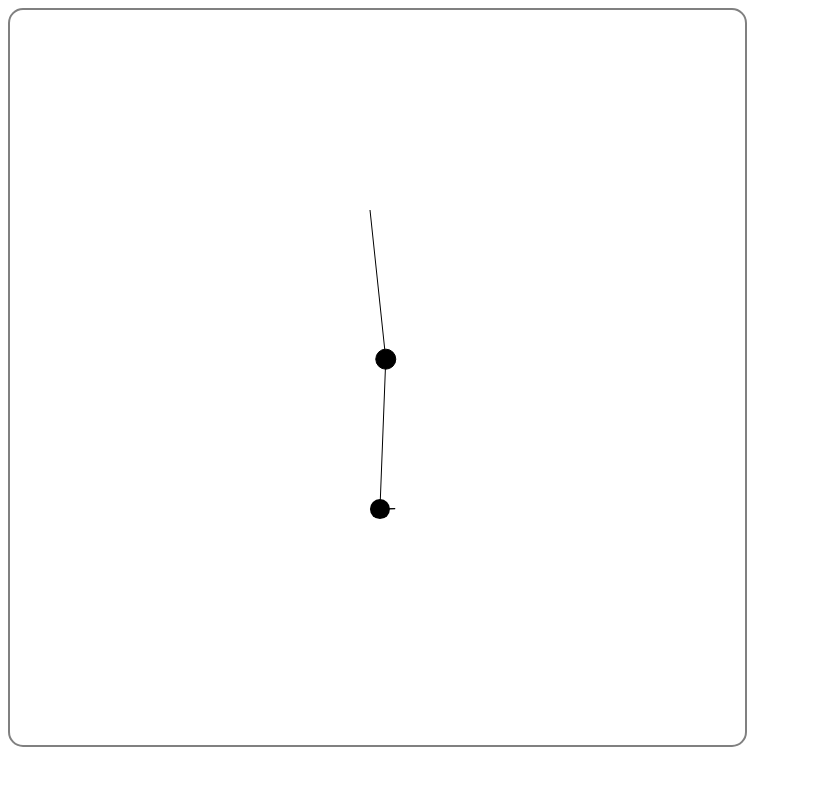
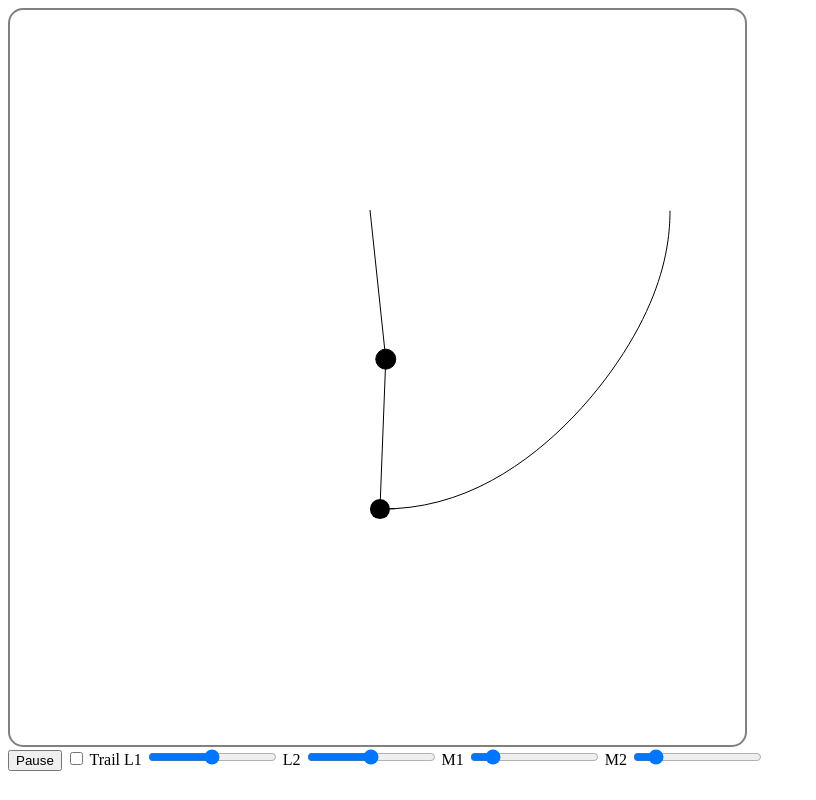
Before and after one commit to museHD/DoublePendulum, a plain HTML site: page index.html in a window 1280 px wide. Shown: the whole page, without its empty margins (0-816 px from the left). Drawn offline with Linux system fonts and the light colour scheme; animation ran at ten frames a second.

Commit message:
slider for length, mass slider not working

```diff
--- a/index.html
+++ b/index.html
@@ -8,9 +8,24 @@
 </head>
 <body>
 
-<div class="canvas-container">
-	<canvas id="canvas" width="720" height="720"></canvas>
+<div>
+	<div class="canvas-container">
+		<canvas id="canvas" width="720" height="720"></canvas>
+	</div>
+
+	<button id="play">Pause</button>
+
+	<label for="trail"><input type="checkbox" id="trailcheck" name="accept" value="yes"> Trail </label>
+
+	L1
+	<input type="range" min="1" max="300" value="150" class="slider" id="L1">
+	L2
+	<input type="range" min="1" max="300" value="150" class="slider" id="L2">
+	M1
+	<input type="range" min="1" max="300" value="40" class="slider" id="M1">
+	M2
+	<input type="range" min="1" max="300" value="40" class="slider" id="M2">
+
 </div>
-
 </body>
 </html>
--- a/scripts/main.js
+++ b/scripts/main.js
@@ -1,6 +1,5 @@
 //Reference to canvas
 const canvas = document.getElementById("canvas");
-console.log(canvas);
 const ctx = canvas.getContext("2d");
 const cw = 720;
 const ch = 720;
@@ -19,6 +18,7 @@ var prev_update = Date.now();
 //Declaring initial variables to be used
 var kin_energy, pot_energy;
 firstframe = true;
+var paused = false;
 var img_data = ctx.getImageData(0, 0, cw, ch);;
 var old_x;
 var old_y;
@@ -27,16 +27,17 @@ const n_eqns = 4; //4 equations to solve;
 var input = new Array(n_eqns);
 var output = new Array(n_eqns);
 var current = new Array(n_eqns);
-
+var laststate;
 
 
 
 //Either create objects to manage pendulums or manage variables only (object method might be easier to manage)
-p1 = { r: 10, a: a_1, l: length, x: 0, y: 0, vel: 0, mass:40, acc:0 };
-p2 = { r: 10, a: a_2, l: length, x: 0, y: 0, vel: 0, mass:40, acc:0 };
+p1 = { r: 10, a: a_1, l: length, x: 0, y: 0, vel: 0, mass:10, acc:0 };
+p2 = { r: 10, a: a_2, l: length, x: 0, y: 0, vel: 0, mass:10, acc:0 };
 
 function RK(t, inp, out, h) {
     //Either implement Runge-Kutta differential equation function or import existing algo
+    //Implement Runge-Kutta integration to provide more accurate angles
 
     var yt = [];
     var k1 = [], k2 = [], k3 = [], k4 = [];
@@ -44,28 +45,30 @@ function RK(t, inp, out, h) {
     hh = 0.5 * h;
     xh = t + hh;
 
-    derivatives(inp, current);
+    //Values are hard-coded according to the Runge-Kutta integrator.
+
+    Derivatives(inp, current);
     for (i = 0; i < n_eqns; i++)
     {
         k1[i] = h*current[i];
         yt[i] = inp[i] + 0.5*k1[i];
     }
 
-    derivatives(yt, current);
+    Derivatives(yt, current);
     for (i = 0; i < n_eqns; i++)
     {
         k2[i] = h*current[i];
         yt[i] = inp[i] + 0.5*k2[i];
     }
 
-    derivatives(yt, current);
+    Derivatives(yt, current);
     for (i = 0; i < n_eqns; i++)
     {
         k3[i] = h*current[i];
         yt[i] = inp[i] + k3[i];
     }
 
-    derivatives(yt, current);
+    Derivatives(yt, current);
     for (i = 0; i < n_eqns; i++)
     {
         k4[i] = h*current[i];
@@ -77,9 +80,9 @@ function RK(t, inp, out, h) {
 
 }
 
-function derivatives(i,o) {
+function Derivatives(i,o) {
 
-// assign input output
+    //Uses input and output to assign theta1, theta2, omega1, omega2 (angles and vels.)
 
     o[0] = i[1];
     var exp1 = -g * (2 * p1.mass + p2.mass) * Math.sin(p1.a);
@@ -100,15 +103,35 @@ function derivatives(i,o) {
     o[3] = calc2;
 }
 
+
+function UpdateInput(){
+
+
+    // const cb = document.getElementById('trailcheck');
+    // if (laststate != cb.checked){
+    // console.log(cb.checked);
+    // laststate=cb.checked;
+
+    p1.l = document.getElementById('L1').value;
+    p2.l = document.getElementById('L2').value;
+    console.log(p1.mass);
+    // p1.mass = document.getElementById('M1').value;
+    // p2.mass = document.getElementById('M2').value;
+
+    play = document.getElementById('play');
+    play.onclick = function(event){}
+
+}
+
 function UpdatePhysics() {
 
     //Update physics ? - might be able to make these changes directly but must be tested
 
-    // p1.acc = 0;
-    // p2.acc = 0;
+
+    // NEW POGGERS CODE
 
     t = Date.now() - prev_update;
-    console.log(t);
+    // console.log(t);
     prev_update = Date.now();
 
     input = [p1.a, p1.vel, p2.a, p2.vel];
@@ -119,6 +142,8 @@ function UpdatePhysics() {
     p2.a = output[2];
     p2.vel = output[3];
 
+
+    // REDUNDANT CODE
 
     //Physics without integeration
 
@@ -171,7 +196,6 @@ function UpdateCanvas() {
 
     function Clear() {
         ctx.clearRect(0, 0, canvas.width, canvas.height);
-        console.log('c');
         ctx.moveTo(p2.x, p2.y);
 
     }
@@ -194,7 +218,7 @@ function UpdateCanvas() {
     Clear();
 
     if (firstframe) {
-        // ctx.putImageData(img_data, 0, 0);
+        ctx.putImageData(img_data, 0, 0);
         ctx.moveTo(old_x, old_y);
         ctx.beginPath();
         ctx.lineTo(p2.x, p2.y);
@@ -203,7 +227,7 @@ function UpdateCanvas() {
         img_data = ctx.getImageData(0, 0, cw, ch);
     }
     else {
-        // ctx.putImageData(img_data, 0, 0);
+        ctx.putImageData(img_data, 0, 0);
         ctx.beginPath();
         ctx.moveTo(old_x, old_y);
         ctx.lineTo(p2.x, p2.y);
@@ -223,8 +247,10 @@ function UpdateFrame() {
     //UpdatePhysics and then UpdateCanvas
     UpdatePhysics();
     UpdateCanvas();
+    UpdateInput();
 
-    requestAnimationFrame(UpdateFrame);
+    if (!paused)
+        requestAnimationFrame(UpdateFrame);
 }
 
 requestAnimationFrame(UpdateFrame);
```
